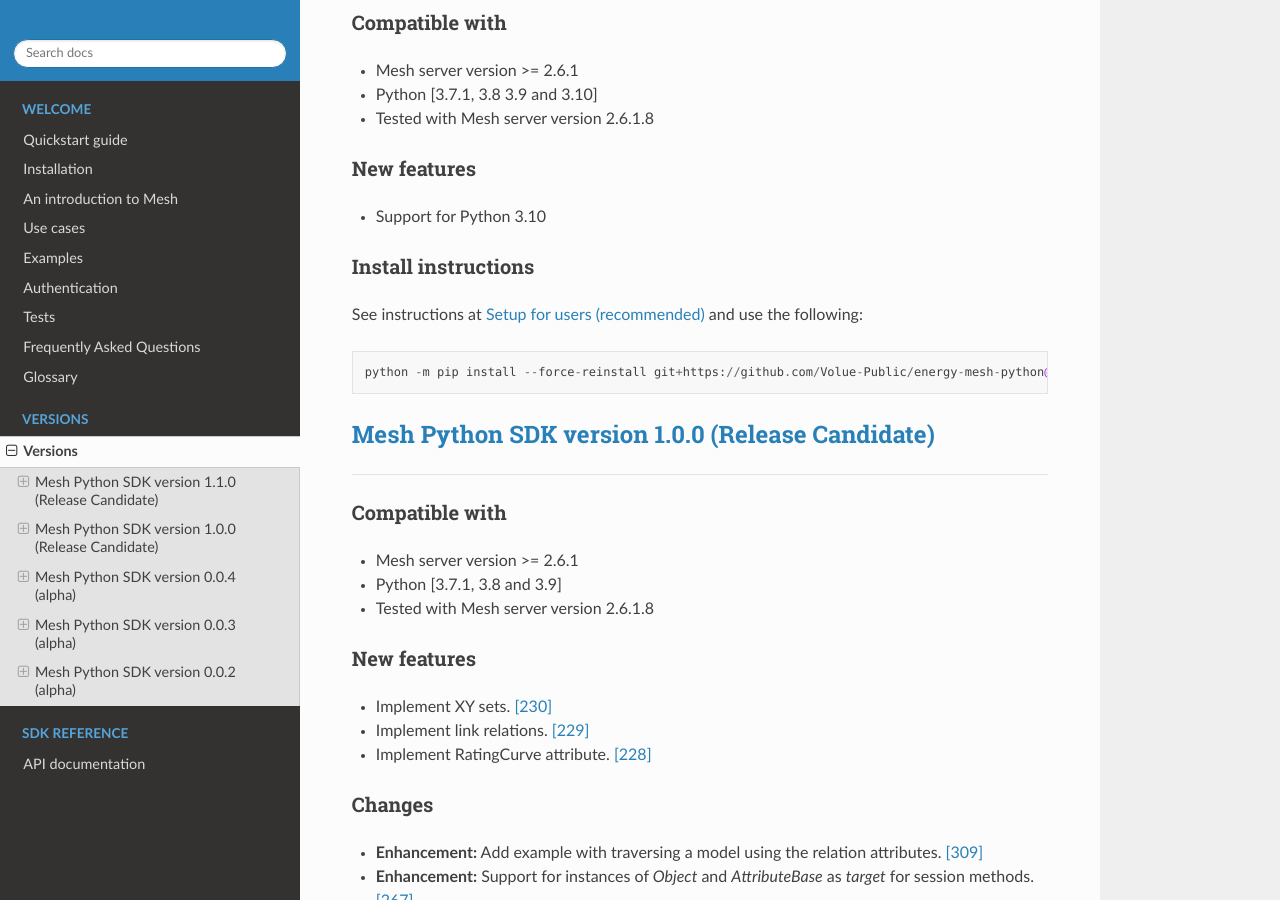
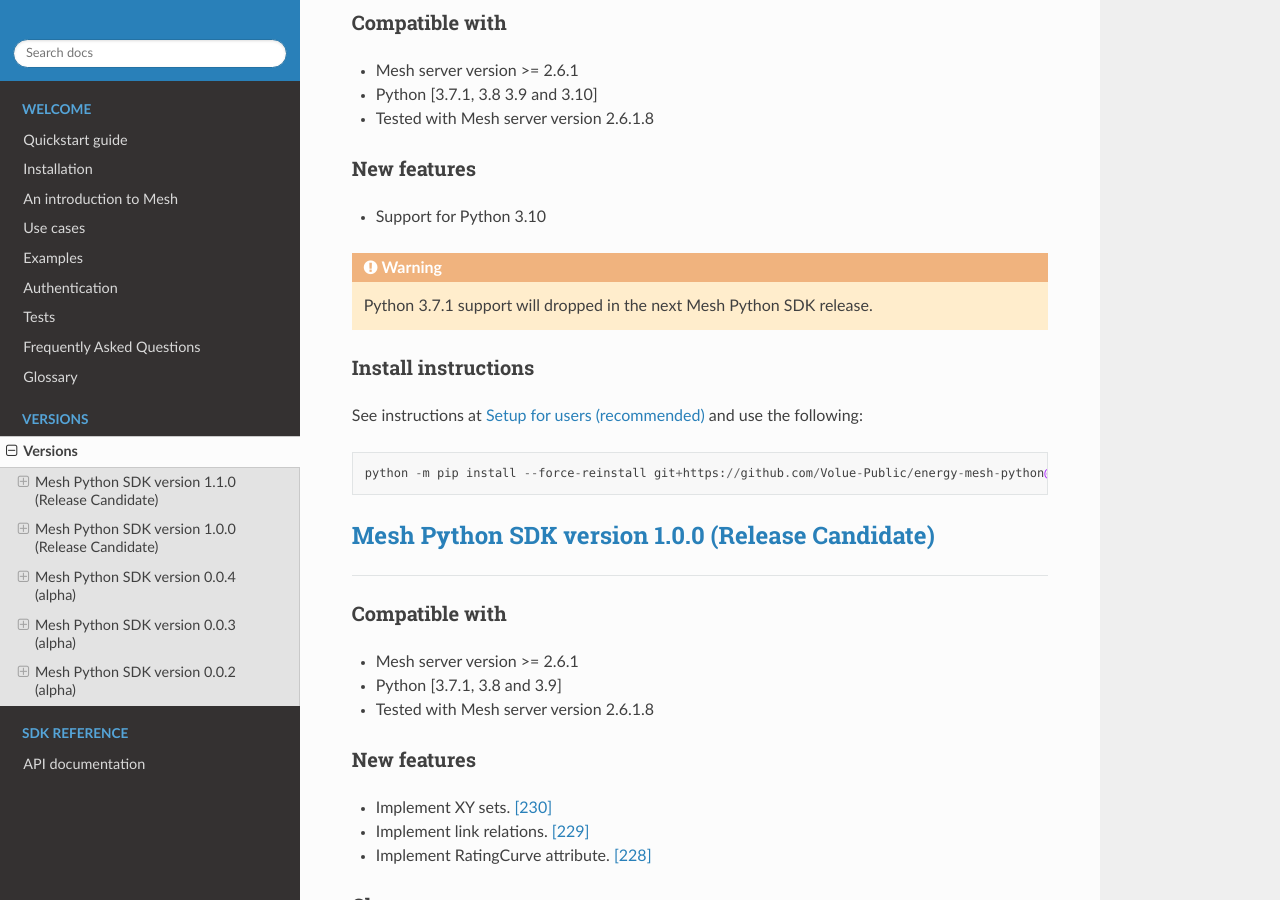
Before and after one commit to Volue-Public/energy-mesh-python, a Sphinx documentation site: the page built from docs/source/versions.rst, in a window 1280 px wide and 900 px high, scrolled down 304 px. Built offline with Sphinx 7.4.7 and the Read the Docs theme 2.0.0, drawn with Linux system fonts in a browser that asks for light colours.

Commit message:
Add warning about dropping 3.7.1 support in the next release

```diff
--- a/docs/source/versions.rst
+++ b/docs/source/versions.rst
@@ -19,6 +19,9 @@
 ~~~~~~~~~~~~~~~~~~
 
 - Support for Python 3.10
+
+.. warning::
+    Python 3.7.1 support will dropped in the next Mesh Python SDK release.
 
 Install instructions
 ~~~~~~~~~~~~~~~~~~~~~~~~~~~~~~~~~~~~
```
